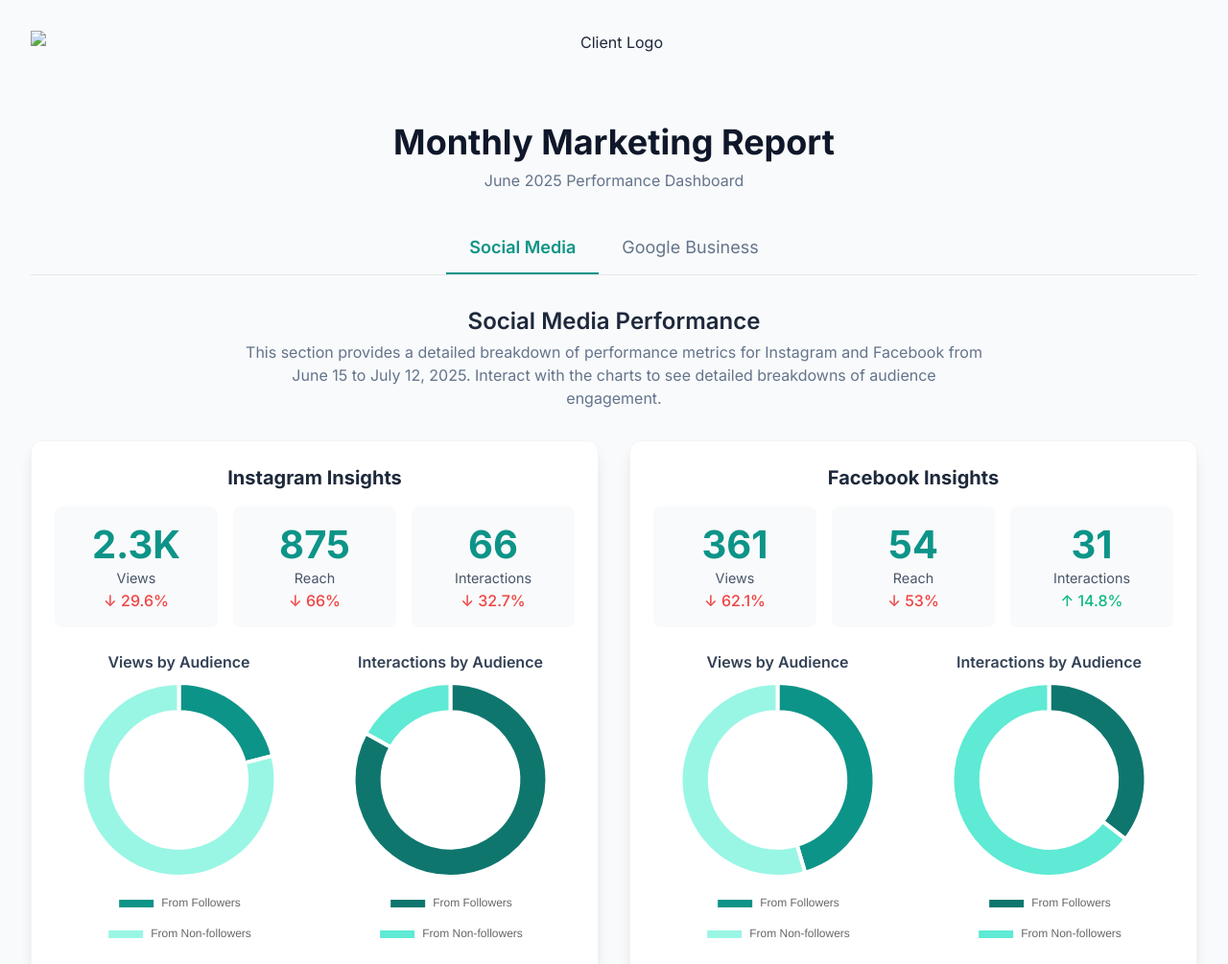
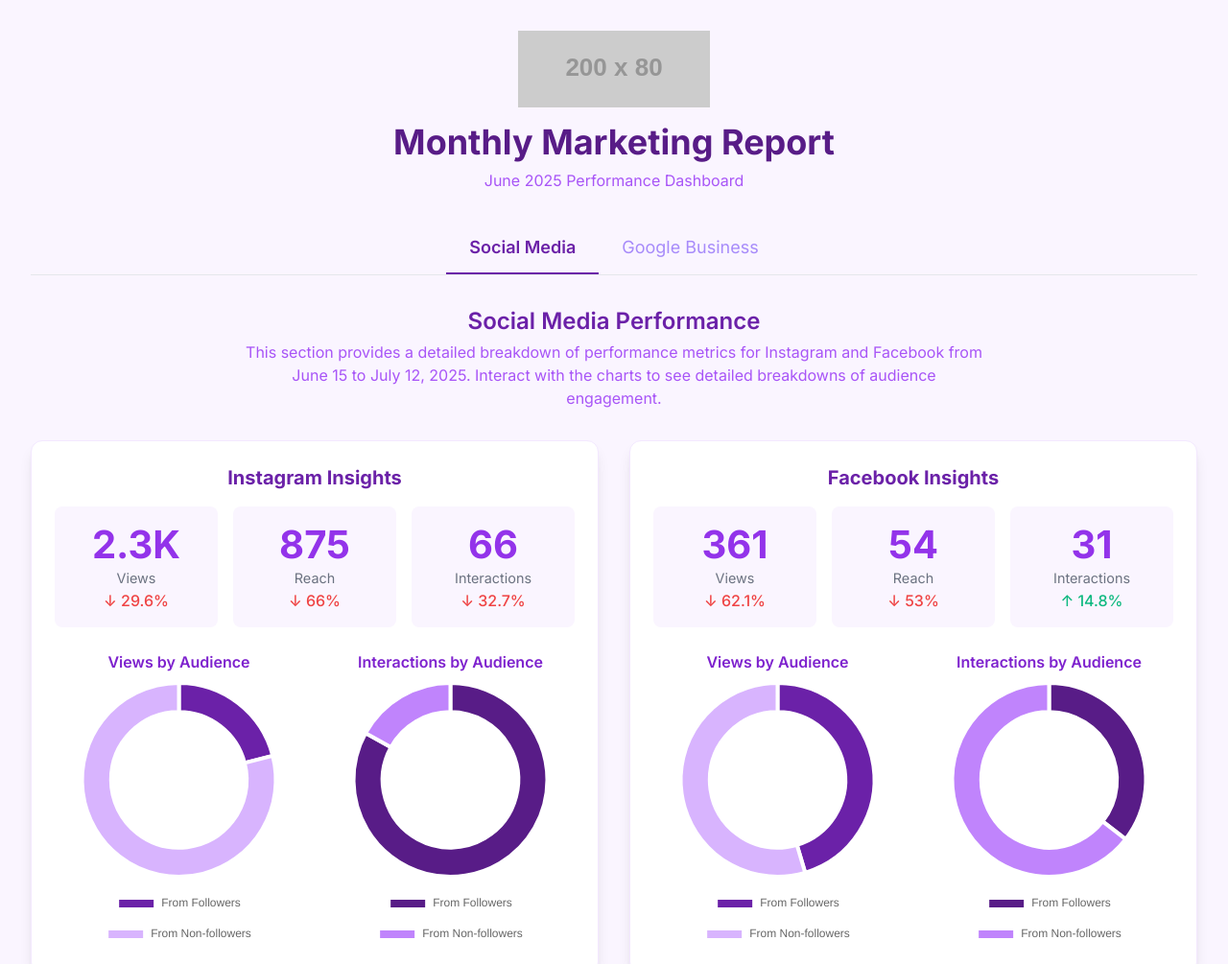
Before and after one commit to ReportforthisMonth/Report, a plain HTML site: page index.html in a window 1280 px wide. Shown: the top 1005 px of the page at 96% size. Drawn offline with nearby package versions, Linux system fonts and the light colour scheme; placeholder pictures from the web are drawn by us.

Commit message:
index.html

```diff
--- a/index.html
+++ b/index.html
@@ -9,7 +9,7 @@
     <link rel="preconnect" href="https://fonts.googleapis.com">
     <link rel="preconnect" href="https://fonts.gstatic.com" crossorigin>
     <link href="https://fonts.googleapis.com/css2?family=Inter:wght@400;500;600;700&display=swap" rel="stylesheet">
-    <!-- Chosen Palette: Warm Neutrals -->
+    <!-- Chosen Palette: Purples & Muted Blues -->
     <!-- Application Structure Plan: A dashboard-style SPA with tabbed navigation to switch between 'Social Media' and 'Google Business' views. This structure was chosen to separate distinct marketing channels, preventing information overload and allowing users to focus on one area at a time. The flow starts with an overview, then allows drilling into specific platform data via clicks. Key activities and recommendations are presented as clear, static lists within their relevant sections. This is more usable than a linear report as it facilitates direct comparison and focused analysis. -->
     <!-- Visualization & Content Choices:
         - Report Info: High-level KPIs (Views, Reach, etc.). Goal: Inform. Viz: Large stat cards. Interaction: None. Justification: Immediate visibility of key numbers. Method: HTML/Tailwind.
@@ -37,13 +37,13 @@
             max-width: 600px;
         }
         .tab-active {
-            border-color: #0d9488;
-            color: #0d9488;
+            border-color: #6b21a8; /* Purple-700 */
+            color: #6b21a8; /* Purple-700 */
             font-weight: 600;
         }
         .tab-inactive {
             border-color: transparent;
-            color: #64748b;
+            color: #a78bfa; /* Purple-400 */
         }
         .stat-card-value {
             font-size: 2.5rem;
@@ -52,17 +52,17 @@
         }
         .stat-card-label {
             font-size: 0.9rem;
-            color: #475569;
+            color: #6b7280; /* Gray-500 */
         }
         .stat-card-change {
             font-size: 1rem;
             font-weight: 500;
         }
         .stat-card-change.positive {
-            color: #10b981;
+            color: #10b981; /* Green for positive change */
         }
         .stat-card-change.negative {
-            color: #ef4444;
+            color: #ef4444; /* Red for negative change */
         }
         .kpi-icon {
             font-size: 1.5rem;
@@ -70,14 +70,14 @@
         }
     </style>
 </head>
-<body class="bg-gray-50 text-slate-800">
+<body class="bg-purple-50 text-purple-800">
 
     <div class="container mx-auto p-4 md:p-8">
 
         <header class="text-center mb-8">
-            <img src="intro-logo-01.png" alt="Client Logo" class="mx-auto mb-4 h-16 sm:h-20 object-contain">
-            <h1 class="text-3xl md:text-4xl font-bold text-slate-900">Monthly Marketing Report</h1>
-            <p class="text-slate-500 mt-2">June 2025 Performance Dashboard</p>
+            <img src="https://placehold.co/200x80/6b21a8/ffffff?text=CLIENT+LOGO" alt="Client Logo Placeholder" class="mx-auto mb-4 h-16 sm:h-20 object-contain">
+            <h1 class="text-3xl md:text-4xl font-bold text-purple-900">Monthly Marketing Report</h1>
+            <p class="text-purple-500 mt-2">June 2025 Performance Dashboard</p>
         </header>
 
         <nav class="mb-8 flex justify-center border-b border-gray-200">
@@ -93,40 +93,40 @@
             <!-- Social Media Content -->
             <section id="social-content">
                 <div class="text-center mb-8">
-                    <h2 class="text-2xl font-semibold text-slate-800">Social Media Performance</h2>
-                    <p class="text-slate-500 mt-1 max-w-3xl mx-auto">This section provides a detailed breakdown of performance metrics for Instagram and Facebook from June 15 to July 12, 2025. Interact with the charts to see detailed breakdowns of audience engagement.</p>
+                    <h2 class="text-2xl font-semibold text-purple-800">Social Media Performance</h2>
+                    <p class="text-purple-500 mt-1 max-w-3xl mx-auto">This section provides a detailed breakdown of performance metrics for Instagram and Facebook from June 15 to July 12, 2025. Interact with the charts to see detailed breakdowns of audience engagement.</p>
                 </div>
 
                 <div class="grid grid-cols-1 lg:grid-cols-2 gap-8 mb-10">
                     <!-- Instagram Card -->
-                    <div class="bg-white p-6 rounded-xl shadow-lg border border-gray-100">
-                        <h3 class="text-xl font-bold mb-4 text-center text-slate-800">Instagram Insights</h3>
+                    <div class="bg-white p-6 rounded-xl shadow-lg border border-purple-100">
+                        <h3 class="text-xl font-bold mb-4 text-center text-purple-800">Instagram Insights</h3>
                         <div class="grid grid-cols-1 sm:grid-cols-3 gap-4 text-center mb-6">
-                            <div class="bg-gray-50 p-4 rounded-lg">
-                                <p class="stat-card-value text-teal-600">2.3K</p>
+                            <div class="bg-purple-50 p-4 rounded-lg">
+                                <p class="stat-card-value text-purple-600">2.3K</p>
                                 <p class="stat-card-label">Views</p>
                                 <p class="stat-card-change negative">↓ 29.6%</p>
                             </div>
-                            <div class="bg-gray-50 p-4 rounded-lg">
-                                <p class="stat-card-value text-teal-600">875</p>
+                            <div class="bg-purple-50 p-4 rounded-lg">
+                                <p class="stat-card-value text-purple-600">875</p>
                                 <p class="stat-card-label">Reach</p>
                                 <p class="stat-card-change negative">↓ 66%</p>
                             </div>
-                            <div class="bg-gray-50 p-4 rounded-lg">
-                                <p class="stat-card-value text-teal-600">66</p>
+                            <div class="bg-purple-50 p-4 rounded-lg">
+                                <p class="stat-card-value text-purple-600">66</p>
                                 <p class="stat-card-label">Interactions</p>
                                 <p class="stat-card-change negative">↓ 32.7%</p>
                             </div>
                         </div>
                         <div class="grid grid-cols-1 md:grid-cols-2 gap-6">
                              <div>
-                                <h4 class="text-center font-semibold text-slate-700 mb-2">Views by Audience</h4>
+                                <h4 class="text-center font-semibold text-purple-700 mb-2">Views by Audience</h4>
                                 <div class="chart-container">
                                     <canvas id="instaViewsChart"></canvas>
                                 </div>
                             </div>
                             <div>
-                                <h4 class="text-center font-semibold text-slate-700 mb-2">Interactions by Audience</h4>
+                                <h4 class="text-center font-semibold text-purple-700 mb-2">Interactions by Audience</h4>
                                 <div class="chart-container">
                                     <canvas id="instaInteractionsChart"></canvas>
                                 </div>
@@ -135,34 +135,34 @@
                     </div>
 
                     <!-- Facebook Card -->
-                    <div class="bg-white p-6 rounded-xl shadow-lg border border-gray-100">
-                        <h3 class="text-xl font-bold mb-4 text-center text-slate-800">Facebook Insights</h3>
+                    <div class="bg-white p-6 rounded-xl shadow-lg border border-purple-100">
+                        <h3 class="text-xl font-bold mb-4 text-center text-purple-800">Facebook Insights</h3>
                         <div class="grid grid-cols-1 sm:grid-cols-3 gap-4 text-center mb-6">
-                             <div class="bg-gray-50 p-4 rounded-lg">
-                                <p class="stat-card-value text-teal-600">361</p>
+                             <div class="bg-purple-50 p-4 rounded-lg">
+                                <p class="stat-card-value text-purple-600">361</p>
                                 <p class="stat-card-label">Views</p>
                                 <p class="stat-card-change negative">↓ 62.1%</p>
                             </div>
-                            <div class="bg-gray-50 p-4 rounded-lg">
-                                <p class="stat-card-value text-teal-600">54</p>
+                            <div class="bg-purple-50 p-4 rounded-lg">
+                                <p class="stat-card-value text-purple-600">54</p>
                                 <p class="stat-card-label">Reach</p>
                                 <p class="stat-card-change negative">↓ 53%</p>
                             </div>
-                            <div class="bg-gray-50 p-4 rounded-lg">
-                                <p class="stat-card-value text-teal-600">31</p>
+                            <div class="bg-purple-50 p-4 rounded-lg">
+                                <p class="stat-card-value text-purple-600">31</p>
                                 <p class="stat-card-label">Interactions</p>
                                 <p class="stat-card-change positive">↑ 14.8%</p>
                             </div>
                         </div>
                         <div class="grid grid-cols-1 md:grid-cols-2 gap-6">
                             <div>
-                                <h4 class="text-center font-semibold text-slate-700 mb-2">Views by Audience</h4>
+                                <h4 class="text-center font-semibold text-purple-700 mb-2">Views by Audience</h4>
                                 <div class="chart-container">
                                     <canvas id="fbViewsChart"></canvas>
                                 </div>
                             </div>
                             <div>
-                                <h4 class="text-center font-semibold text-slate-700 mb-2">Interactions by Audience</h4>
+                                <h4 class="text-center font-semibold text-purple-700 mb-2">Interactions by Audience</h4>
                                 <div class="chart-container">
                                     <canvas id="fbInteractionsChart"></canvas>
                                 </div>
@@ -171,9 +171,9 @@
                     </div>
                 </div>
 
-                <div class="bg-white p-6 rounded-xl shadow-lg border border-gray-100">
-                    <h3 class="text-xl font-bold mb-4 text-slate-800">Key Social Media Activities</h3>
-                    <ul class="space-y-3 text-slate-600">
+                <div class="bg-white p-6 rounded-xl shadow-lg border border-purple-100">
+                    <h3 class="text-xl font-bold mb-4 text-purple-800">Key Social Media Activities</h3>
+                    <ul class="space-y-3 text-purple-700">
                         <li class="flex items-start"><span class="kpi-icon">🛡️</span><span><strong>Account Security:</strong> Enhanced security features across all social accounts.</span></li>
                         <li class="flex items-start"><span class="kpi-icon">✍️</span><span><strong>Content Creation:</strong> Published 22 high-quality posts on both Instagram and Facebook.</span></li>
                         <li class="flex items-start"><span class="kpi-icon">✨</span><span><strong>Instagram Highlights Updated:</strong> Added new images for the Matie, Platinum, Promise, and Edition collections to profile highlights.</span></li>
@@ -185,20 +185,20 @@
             <!-- Google Business Content -->
             <section id="google-content" class="hidden">
                  <div class="text-center mb-8">
-                    <h2 class="text-2xl font-semibold text-slate-800">Google Business Profile Performance</h2>
-                    <p class="text-slate-500 mt-1 max-w-3xl mx-auto">This section covers performance from your Google Business Profile for June 2025. The chart below breaks down the 110 total customer interactions into specific actions taken.</p>
+                    <h2 class="text-2xl font-semibold text-purple-800">Google Business Profile Performance</h2>
+                    <p class="text-purple-500 mt-1 max-w-3xl mx-auto">This section covers performance from your Google Business Profile for June 2025. The chart below breaks down the 110 total customer interactions into specific actions taken.</p>
                 </div>
 
-                <div class="bg-white p-6 rounded-xl shadow-lg border border-gray-100 mb-10">
-                    <h3 class="text-xl font-bold mb-4 text-center text-slate-800">Business Profile Interactions Breakdown</h3>
+                <div class="bg-white p-6 rounded-xl shadow-lg border border-purple-100 mb-10">
+                    <h3 class="text-xl font-bold mb-4 text-center text-purple-800">Business Profile Interactions Breakdown</h3>
                     <div class="bar-chart-container">
                         <canvas id="googleInteractionsChart"></canvas>
                     </div>
                 </div>
 
-                <div class="bg-white p-6 rounded-xl shadow-lg border border-gray-100">
-                    <h3 class="text-xl font-bold mb-4 text-slate-800">Key Google Business Activities</h3>
-                     <ul class="space-y-3 text-slate-600">
+                <div class="bg-white p-6 rounded-xl shadow-lg border border-purple-100">
+                    <h3 class="text-xl font-bold mb-4 text-purple-800">Key Google Business Activities</h3>
+                     <ul class="space-y-3 text-purple-700">
                         <li class="flex items-start"><span class="kpi-icon">💬</span><span><strong>WhatsApp Integration:</strong> Added a direct WhatsApp chat option to the profile for instant customer communication.</span></li>
                         <li class="flex items-start"><span class="kpi-icon">⭐</span><span><strong>Review Management:</strong> Actively responded to new customer reviews to maintain engagement and reputation.</span></li>
                     </ul>
@@ -207,10 +207,10 @@
         </main>
 
         <footer class="mt-12 pt-8 border-t border-gray-200">
-             <div class="bg-amber-50 border-l-4 border-amber-400 p-6 rounded-r-lg">
-                <h2 class="text-2xl font-semibold text-amber-900 mb-4">Suggestions for Improvement</h2>
-                <p class="text-amber-800 mb-4">Based on this month's performance, here are some key areas to focus on for even better results next month. These suggestions are aimed at increasing audience engagement and optimizing content strategy.</p>
-                <ul class="space-y-3 text-amber-700">
+             <div class="bg-blue-50 border-l-4 border-blue-400 p-6 rounded-r-lg">
+                <h2 class="text-2xl font-semibold text-blue-900 mb-4">Suggestions for Improvement</h2>
+                <p class="text-blue-800 mb-4">Based on this month's performance, here are some key areas to focus on for even better results next month. These suggestions are aimed at increasing audience engagement and optimizing content strategy.</p>
+                <ul class="space-y-3 text-blue-700">
                     <li class="flex items-start"><span class="kpi-icon">🎬</span><span><strong>Create More Engaging Videos:</strong> Focus on producing dynamic video content, following the examples previously shared to capture audience attention.</span></li>
                     <li class="flex items-start"><span class="kpi-icon">🛠️</span><span><strong>Enhance Installation Videos:</strong> The engagement with installation videos has dropped. It's recommended to create more captivating and high-quality videos of the installation process.</span></li>
                     <li class="flex items-start"><span class="kpi-icon">👨‍👩‍👧‍👦</span><span><strong>Showcase the Team:</strong> Increase profile personalization and trust by sharing more engaging images and videos of the team at work.</span></li>
@@ -285,7 +285,7 @@
                     labels: ['From Followers', 'From Non-followers'],
                     datasets: [{
                         data: [21, 79],
-                        backgroundColor: ['#0d9488', '#99f6e4'],
+                        backgroundColor: ['#6b21a8', '#d8b4fe'], /* Purple-700, Purple-300 */
                         borderColor: '#ffffff',
                         borderWidth: 4,
                         hoverBorderColor: '#ffffff'
@@ -300,7 +300,7 @@
                     labels: ['From Followers', 'From Non-followers'],
                     datasets: [{
                         data: [83, 17],
-                        backgroundColor: ['#0f766e', '#5eead4'],
+                        backgroundColor: ['#581c87', '#c084fc'], /* Purple-800, Purple-400 */
                          borderColor: '#ffffff',
                         borderWidth: 4,
                         hoverBorderColor: '#ffffff'
@@ -315,7 +315,7 @@
                     labels: ['From Followers', 'From Non-followers'],
                     datasets: [{
                         data: [45.4, 54.6],
-                        backgroundColor: ['#0d9488', '#99f6e4'],
+                        backgroundColor: ['#6b21a8', '#d8b4fe'], /* Purple-700, Purple-300 */
                          borderColor: '#ffffff',
                         borderWidth: 4,
                         hoverBorderColor: '#ffffff'
@@ -330,7 +330,7 @@
                     labels: ['From Followers', 'From Non-followers'],
                     datasets: [{
                         data: [35.5, 64.5], // 11 is 35.5% of 31, 20 is 64.5%
-                        backgroundColor: ['#0f766e', '#5eead4'],
+                        backgroundColor: ['#581c87', '#c084fc'], /* Purple-800, Purple-400 */
                          borderColor: '#ffffff',
                         borderWidth: 4,
                         hoverBorderColor: '#ffffff'
@@ -346,8 +346,8 @@
                     datasets: [{
                         label: 'Total Interactions (110)',
                         data: [33, 49, 27],
-                        backgroundColor: ['#14b8a6', '#5eead4', '#ccfbf1'],
-                        borderColor: ['#0f766e', '#0d9488', '#a7f3d0'],
+                        backgroundColor: ['#9333ea', '#c084fc', '#e9d5ff'], /* Purple-600, Purple-400, Purple-200 */
+                        borderColor: ['#7e22ce', '#a78bfa', '#d8b4fe'], /* Purple-700, Purple-500, Purple-300 */
                         borderWidth: 1,
                         borderRadius: 5
                     }]
```
